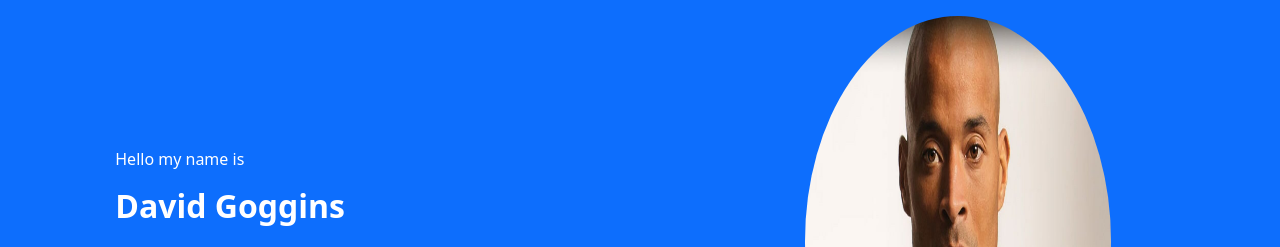
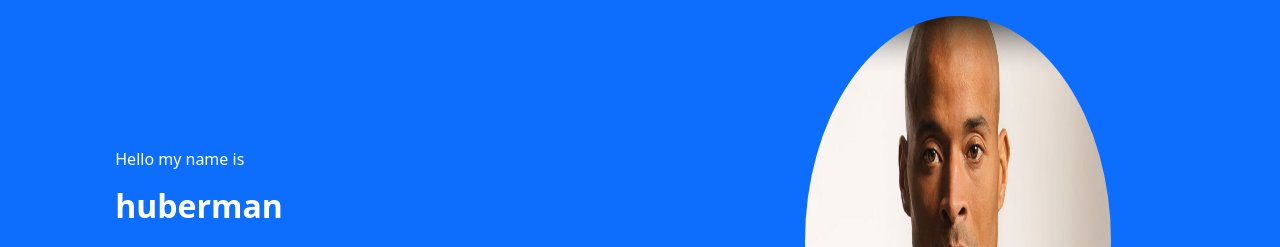
Before and after one commit to Manojkumar-Ramesh/git_portfolio, a plain HTML site: page index.html in a window 1280 px wide. Shown: the top 247 px of the page. Drawn offline with nearby package versions, Linux system fonts and the light colour scheme.

Commit message:
edited commit

```diff
--- a/index.html
+++ b/index.html
@@ -18,7 +18,7 @@
             <div class="col-lg-6 col-md-6 col-12 d-flex justify-content-center align-items-center ">
                 <div class="text-white">
                     <span>Hello my name is</span>
-                <h2 class="fw-bolder mt-3">David Goggins</h2>
+                <h2 class="fw-bolder mt-3">huberman</h2>
                 <h4 class="fw-normal mt-4">Ex-navy seal, Public speaker, Author !</h4>
 
                 <button class="btn btn-outline-light rounded-pill btn-lg ">Download my book</button>
```
